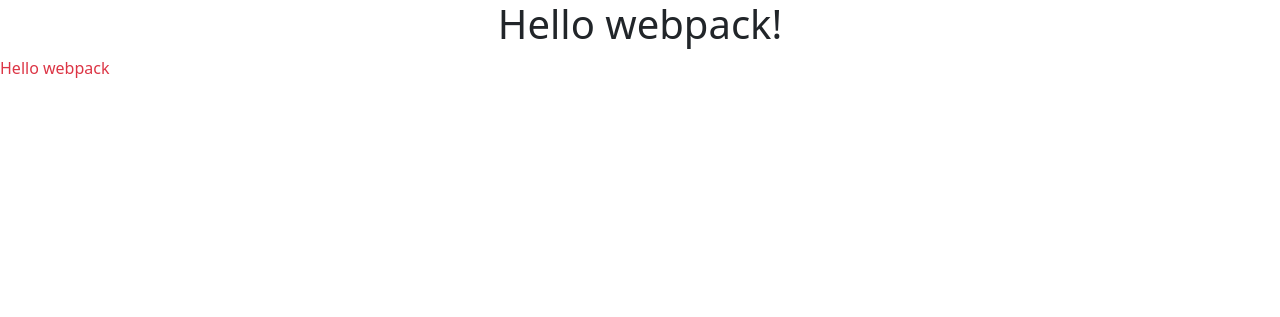
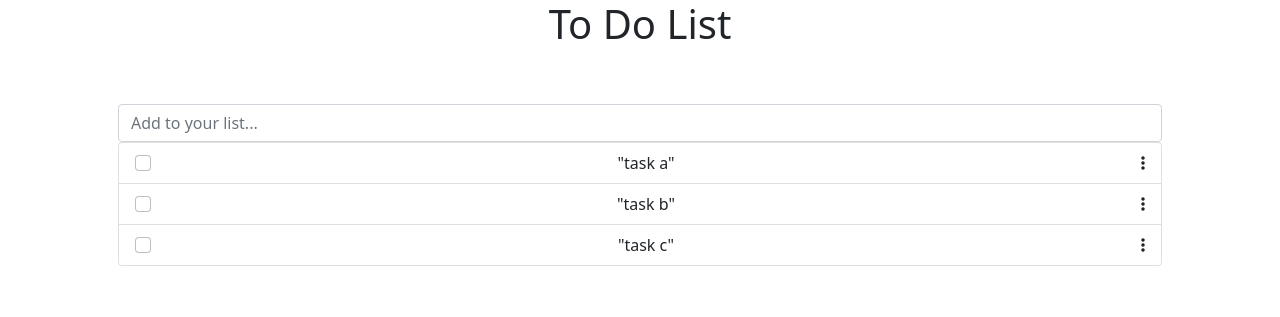
Before and after one commit to afcastaneda223/Todo-list, a website built with webpack: page src/index.html in a window 1280 px wide. Built offline with nearby package versions, Linux system fonts and the light colour scheme.

Commit message:
add arr with 3 variables, show variables with js and html

```diff
--- a/package.json
+++ b/package.json
@@ -20,7 +20,11 @@
   },
   "homepage": "https://github.com/afcastaneda223/webpack-form#readme",
   "devDependencies": {
+    "babel-eslint": "^10.1.0",
     "css-loader": "^5.2.7",
+    "eslint": "^7.30.0",
+    "eslint-config-airbnb-base": "^14.2.1",
+    "eslint-plugin-import": "^2.23.4",
     "html-webpack-plugin": "^5.3.2",
     "style-loader": "^3.1.0",
     "webpack": "^5.44.0",
@@ -28,6 +32,7 @@
     "webpack-dev-server": "^3.11.2"
   },
   "dependencies": {
+    "bootstrap": "^5.0.2",
     "lodash": "^4.17.21"
   }
 }
--- a/src/index.html
+++ b/src/index.html
@@ -4,11 +4,24 @@
 <head>
     <meta charset="UTF-8">
     <meta name="viewport" content="width=device-width, initial-scale=1.0">
-    <title>Wbpack Exercise</title>
+    <title>To do List</title>
+    <script src="https://kit.fontawesome.com/e6f879f149.js" crossorigin="anonymous"></script>
 </head>
 
 <body>
-    <h1 class="text-center">Hello webpack!</h1>
+    <h1 class="text-center">To Do List</h1>
+    <div class="container p-5">
+        <form>
+            <fieldset>
+                <div class="">
+                    <input type="text" id="TextInput" class="form-control" placeholder="Add to your list...">
+                </div>
+                <ul class="list-group" id="list">
+                </ul>
+            </fieldset>
+        </form>
+    </div>
+
 </body>
 
 </html>
--- a/src/index.js
+++ b/src/index.js
@@ -1,14 +1,36 @@
+/* eslint-disable no-unused-vars */
 import _ from 'lodash';
 import './style.css';
 import 'bootstrap/dist/css/bootstrap.min.css';
 
-function component() {
-    const element = document.createElement('div');
-  element.className += 'text-danger'
-    // Lodash, now imported by this script
-    element.innerHTML = _.join(['Hello', 'webpack'], ' ');
+const taskArr = [];
+const taskContainerUl = document.getElementById('list');
 
-    return element;
+class Task {
+  constructor(description = ' ', completed = false, index = (taskArr.length + 1)) {
+    this.description = description;
+    this.completed = completed;
+    this.index = index;
   }
+}
 
-  document.body.appendChild(component());
+const a = new Task('task a');
+taskArr.push(a);
+const b = new Task('task b');
+taskArr.push(b);
+const c = new Task('task c');
+taskArr.push(c);
+
+function showArr() {
+  taskContainerUl.innerHTML = ''; // reset the content to avoid acumulation
+  for (let e = 0; e < taskArr.length; e += 1) {
+    taskContainerUl.innerHTML += `
+    <li class="list-group-item d-flex justify-content-between" id="${taskArr[e].index}">
+    <input class="form-check-input" type="checkbox" id="FieldsetCheck">
+    <p class="m-0 p-0">"${taskArr[e].description}"</p>
+    <span><i class="fas fa-ellipsis-v"></i></span>
+</li>`;
+  }
+}
+
+showArr(taskArr);
```
Also changed, not shown: dist/index.html, dist/main.bundle.js, 3 other files.
